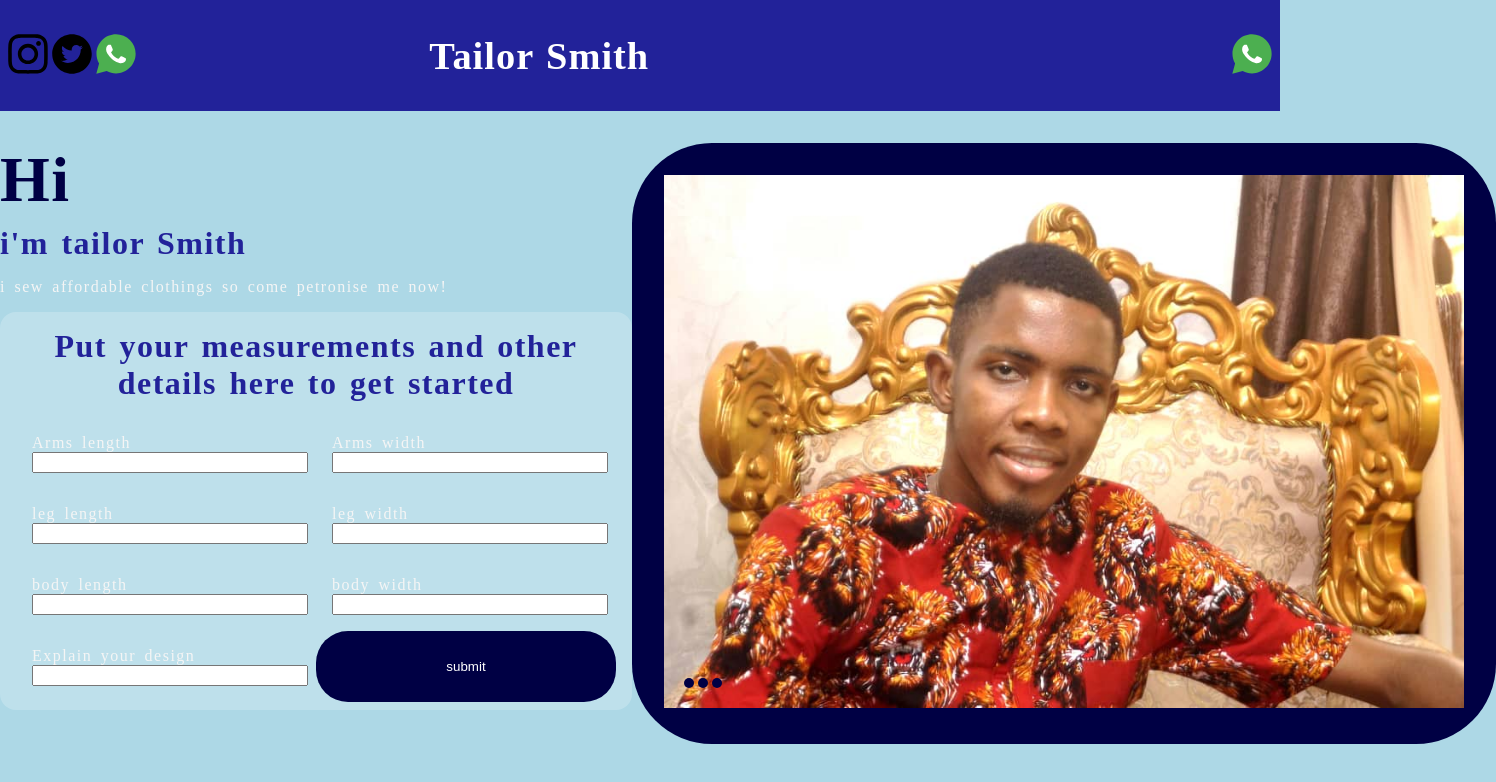
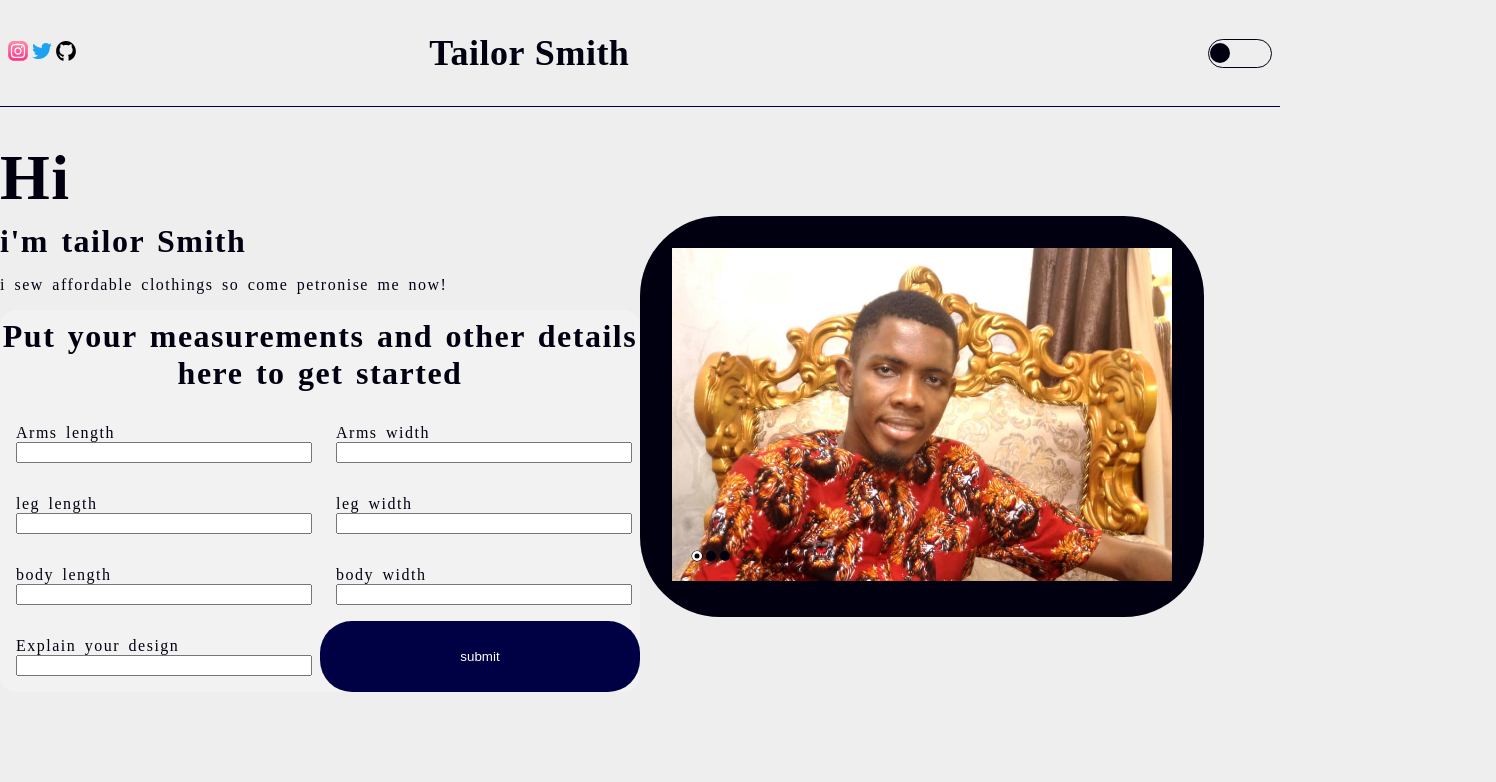
Before and after one commit to martinnkemakolam/Plain_JavaScript_Projects, a plain HTML site: page index.html in a window 1280 px wide. Shown: the whole page, 1496 px wide, since content can reach past the window. Drawn offline with Linux system fonts and the light colour scheme.

Commit message:
okay so i editted and made it responsive kinda feel proud of myself going to be working more i promise

```diff
--- a/index.html
+++ b/index.html
@@ -7,25 +7,26 @@
     <title>Document</title>
 </head>
 <style>
-    .body{
+    body{
         padding: 0;
         margin: 0;
         outline: none;
         text-decoration: none;
         box-sizing: border-box;
-        background: lightblue;
+        background: #eee;
+        color: #001;
     }
-    .body.dark{
-        background-color: #229;
+    body.dark{
+        background-color: #001;
+        color: #eee;
     }
     header{
         display: grid;
         grid-template-columns: 1fr 1fr 1fr;
         justify-items: left;
-        background-color: #229;
         padding: .5rem;
         align-items: center;
-        color: #fff;
+        border-bottom: 1px solid #005;
     }
     header img{
         width: 40px;
@@ -33,16 +34,28 @@
     }
     header .mode_btn{
         justify-self: right;
+        border: 1px solid #001;
+        width: 60px;
+        height: 25px;
+        display: grid;
+        align-items: center;
+        border-radius: 2rem;
+        padding: 1px;
+    }
+    header .mode_btn.dark{
+        background-color: #eee;
     }
     header .name{
         font-size: larger;
         word-spacing: 2px;
         letter-spacing: 1px;
     }
+    .info_and_booking{
+        margin-left: 1rem;
+    }
     h2{
         font-size: 4rem;
         margin: 0;
-        color: #004;
         word-spacing: 3px;
         letter-spacing: 1.5px;
         margin: 2rem 0 .5rem 0;
@@ -50,13 +63,11 @@
     h4{
         font-size: 2rem;
         margin: 0;
-        color: #229;
         word-spacing: 3px;
         letter-spacing: 1.5px;
         margin: .5rem 0 1rem 0;
     }
     p{
-        color: whitesmoke;
         font-size: 1rem;
         word-spacing: 3px;
         letter-spacing: 1.5px;
@@ -86,6 +97,16 @@
     form input{
         width: 100%;
     }
+    #btn{
+        width: 20px;
+        height: 20px;
+        background-color: #001;
+        border-radius: 50%;
+        justify-self: left;
+    }
+    #btn.dark{
+        justify-self: right;
+    }
     .btn{
         border: none;
         border-radius: 2rem;
@@ -99,11 +120,21 @@
     .galary{
         padding: 2rem;
         margin: 2rem 0 0 0;
-        background-color: #004;
+        background-color: #001;
         border-radius: 5rem;
+        display: grid;
+        grid-template-columns: 1fr;
+        align-items: center;
+        width: fit-content;
+        height: fit-content;
+        align-self: center;
+    }
+    .galary.dark{
+        background-color: #eee;
     }
     .galary .img_ctn{
         position: relative;
+        margin: 0 auto;
     }
     .ctrl{
         position: absolute;
@@ -111,33 +142,71 @@
         bottom: 20px;
     }
     .ctrl .span{
-        background-color: #004;
+        background-color: #001;
         width: 10px;
         height: 10px;
         border-radius: 50%;
         display: inline-block;
     }
+    .span.active{
+        transform: scale(0.5);
+        box-shadow: 0 0 0 5px white, 0 0 0 6px black;
+    }
     .galary img{
         width: 800px;
         height: 100%;
     }
-    .darkM.dark{
-        color: white;
-        background-color: white;
+    @media screen and (max-width: 1300px)
+    {
+        .galary img{
+            width: 500px;
+        }
+    }
+    @media screen and (max-width: 780px)
+    {
+        .container{
+            grid-template-columns: 1fr;
+        }
+        .galary img{
+            width: 100%;
+        }
+    }
+    @media screen and (min-width: 250px)
+    {
+        header img{
+        width: 20px;
+        height: 20px;
+    }
+    header .name{
+        font-size: large;
+        word-spacing: 1px;
+        letter-spacing: .5px;
+    }
+    form{
+        width: 100%;
+        margin: 0 auto;
+        padding: 0;
+    }
+    .info_and_booking{
+        margin: 2px 0 2px 0;
+    }
+    body{
+        scrollbar-width: none;
+    }
     }
 </style>
-<body class="body">
+<body onload="slide()">
     <header  class="darkM">
         <div class="social">
-            <a href=""><img src="/resources/logo/black-instagram-transparent-logo-10671.svg" alt=""></a>
-            <a href=""><img src="/resources/logo/twitter-2170.svg" alt=""></a>
-            <a href=""><img src="/resources/logo/whatsapp-139.svg" alt=""></a>
+            <a href="https://www.instagram.com/martinnkemakolam/"><img src="/resources/logo/instagram-logo-pink-10679.svg" alt=""></a>
+            <a href="https://twitter.com/MartinNkemakol1?t=jMYZzTsfUFaxZBJ65y6Gzw&s=09"><img src="/resources/logo/twitter-logo-2429.svg" alt=""></a>
+            <a href="https://github.com/martinnkemakolam"><img src="/resources/logo/github-logo-6532.svg" alt=""></a>
         </div>
         <div class="name">
             <h1  class="darkM">Tailor Smith</h1>
         </div>
         <div class="mode_btn">
-            <img src="/resources/logo/whatsapp-139.svg" alt="" id="btn" onclick="change()">
+            <div id="btn" onclick="change()"></div>
         </div>
     </header>
     <div class="container">
@@ -180,7 +249,7 @@
         </div>
         <div class="galary"  class="darkM">
             <div class="img_ctn">
-                <img src="/resources/some work/IMG-20220516-WA0064.jpg" alt="">
+                <img src="/resources/some work/IMG-20220516-WA0064.jpg" id="prod_img">
                 <div class="ctrl">
                     <span class="span active"></span>
                     <span class="span"></span>
@@ -190,14 +259,46 @@
         </div>
     </div>
 <script>
+        let galary = document.getElementsByClassName('galary')
+    let mode_btn_body = document.getElementsByClassName('mode_btn')
     let mode_btn = document.getElementById("btn");
+    let body = document.getElementsByTagName('body');
     function change(){
-        document.getElementsByClassName('body').classList.toggle('dark')
-        document.getElementsByClassName('darkM')[0].classList.toggle('dark')
-        document.getElementsByClassName('darkM')[1].classList.toggle('dark')
-        document.getElementsByClassName('darkM')[2].classList.toggle('dark')
-        console.log('work')
+        body[0].classList.toggle('dark');
+        mode_btn.classList.toggle('dark');
+        mode_btn_body[0].classList.toggle('dark');
+        galary[0].classList.toggle('dark');
+        console.log('yes')
+
+
     }
+
+
+    let prod_img = document.getElementById('prod_img');
+    let button = document.getElementsByClassName('span');
+
+        button[0].onclick = function(){
+            prod_img.src='resources/some work/IMG-20220516-WA0064.jpg';
+            for(bt of button){
+                bt.classList.remove('active')
+            }
+            this.classList.add('active')
+        }
+        button[1].onclick = function(){
+            prod_img.src='resources/some work/IMG-20220516-WA0065.jpg';
+            for(bt of button){
+                bt.classList.remove('active')
+            }
+            this.classList.add('active')
+        }
+        button[2].onclick = function(){
+            prod_img.src='resources/some work/IMG-20220516-WA0066.jpg'
+
+            for(bt of button){
+                bt.classList.remove('active')
+            }
+            this.classList.add('active')
+        }
 </script>
 </body>
 </html>
```
Also changed, not shown: resources/logo/black-instagram-transparent-logo-10671.svg (deleted), resources/logo/github-logo-6532.svg (added), resources/logo/instagram-logo-pink-10679.svg (added), resources/logo/twitter-2170.svg (deleted), resources/logo/twitter-logo-2429.svg (added), resources/logo/whatsapp-139.svg (deleted).
